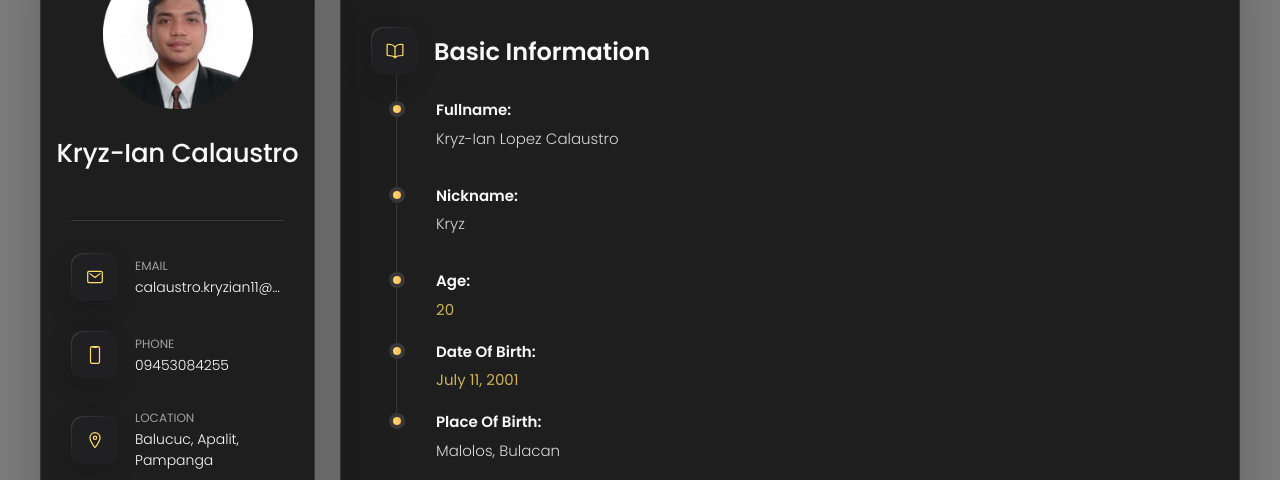
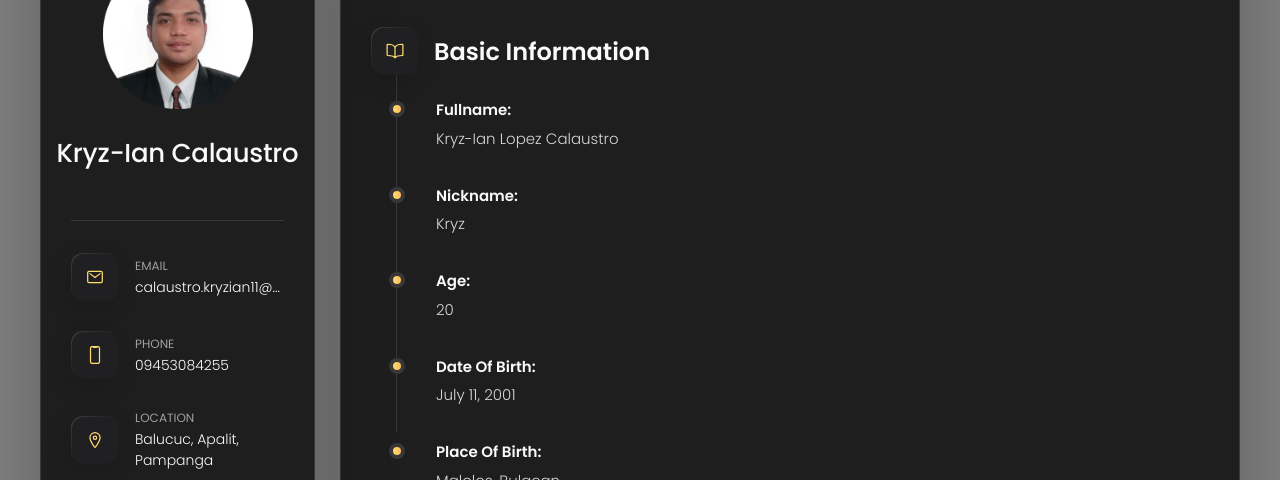
Before and after one commit to eankriss/sample-personl-portfolio-project, a plain HTML site: page index.html in a window 1280 px wide. Both pictures are taken after a click on the button "My Info". Shown: the part 162-642 px from the top of the page. Drawn offline with nearby package versions, Linux system fonts and the light colour scheme.

Commit message:
Update Overview details

```diff
--- a/index.html
+++ b/index.html
@@ -397,7 +397,7 @@
 
               <h4 class="h4 timeline-item-title">Age:</h4>
 
-              <span>20</span>
+              <p class="timeline-text">20</p>
 
             </li>
 
@@ -405,7 +405,7 @@
 
               <h4 class="h4 timeline-item-title">Date of Birth:</h4>
 
-              <span>July 11, 2001</span>
+              <p class="timeline-text">July 11, 2001</p>
 
             </li>
 
```
